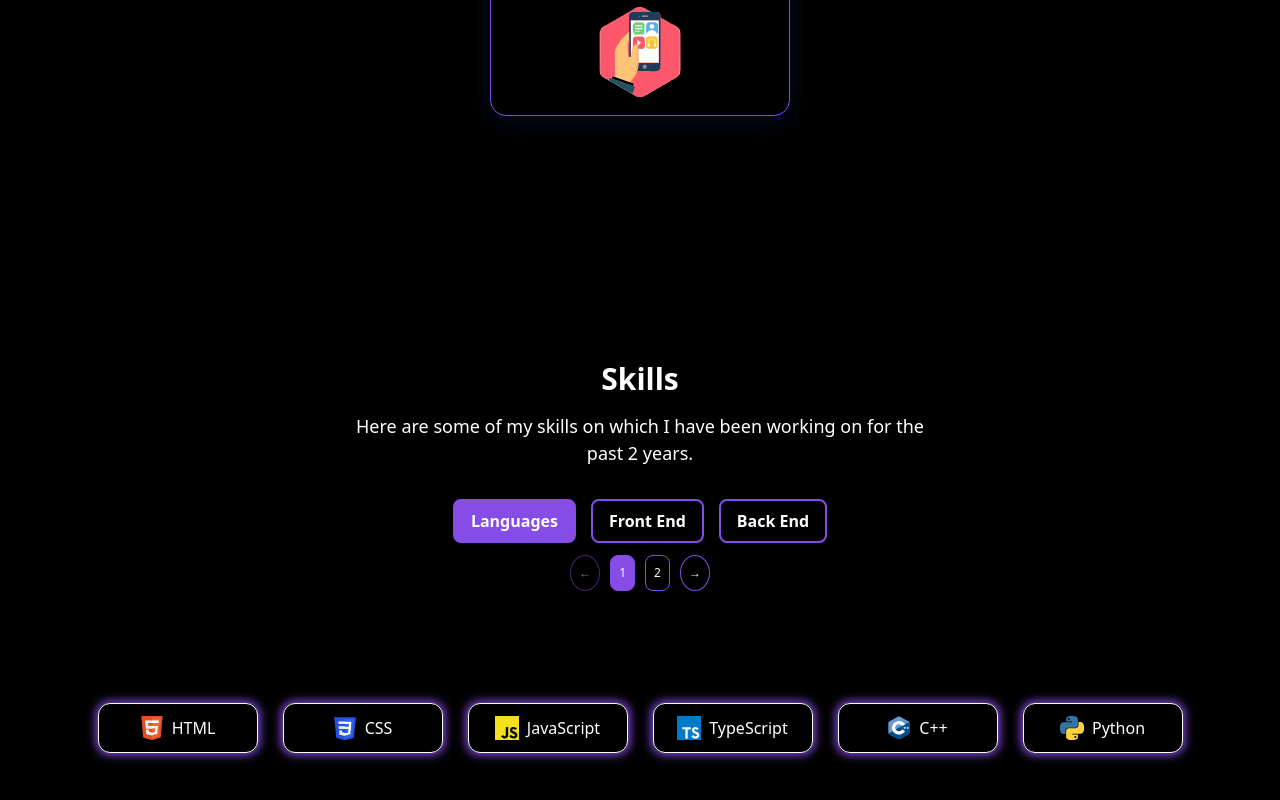
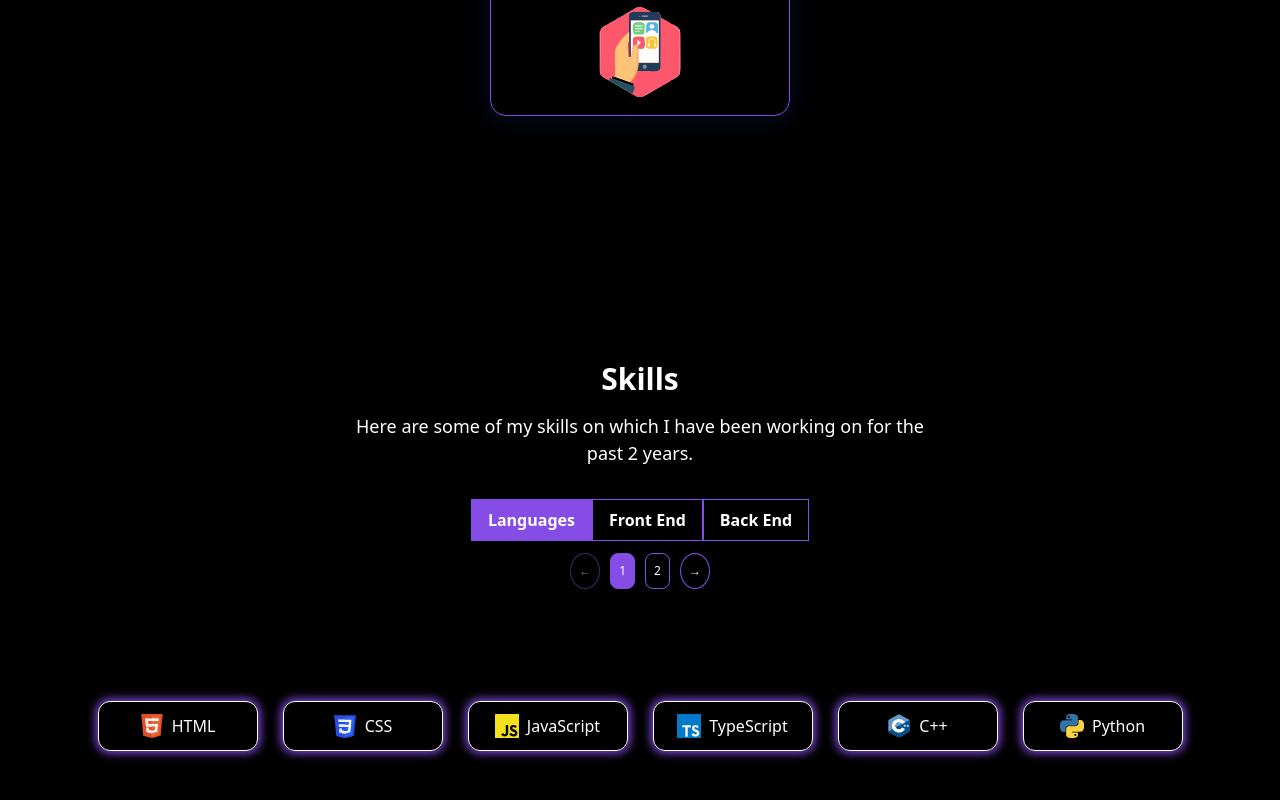
Before and after one commit to abhinavkarnatak-dev/My-Portfolio, a React (Vite) app: page / in a window 1280 px wide. Shown: the part 1354-2154 px from the top of the page. Built offline with nearby package versions, Linux system fonts and the light colour scheme.

Commit message:
Fixed Skills Section Css

```diff
--- a/src/components/SkillsCard.jsx
+++ b/src/components/SkillsCard.jsx
@@ -57,17 +57,19 @@ const SkillsCard = () => {
         display: flex;
         justify-content: center;
         flex-wrap: wrap;
-        gap: 15px;
     `
 
     const FilterButton = styled.button`
         color: white;
-        border: 2px solid #854CE6;
-        border-radius: 8px;
+        border: 1px solid #854CE6;
         padding: 8px 16px;
         cursor: pointer;
         font-size: 16px;
         font-weight: bold;
+        @media (max-width: 640px) {
+            font-size: 12px;
+            font-weight: 700;
+        }
     `
 
     const PaginationContainer = styled.div`
```
